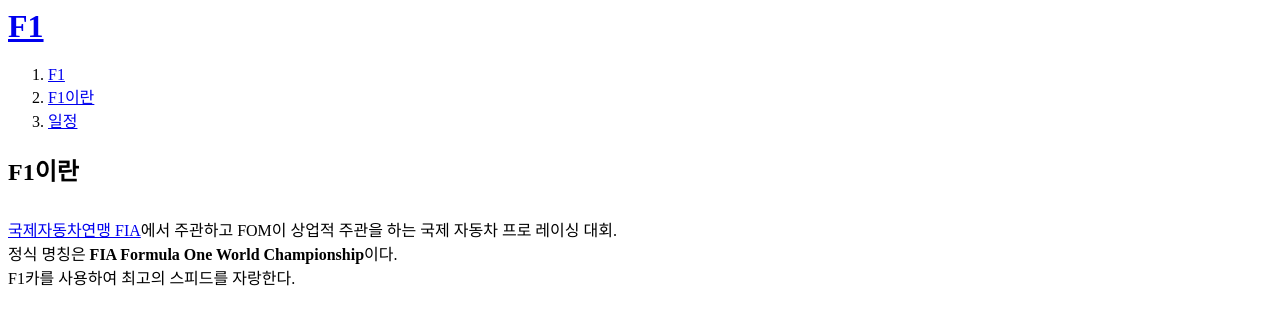
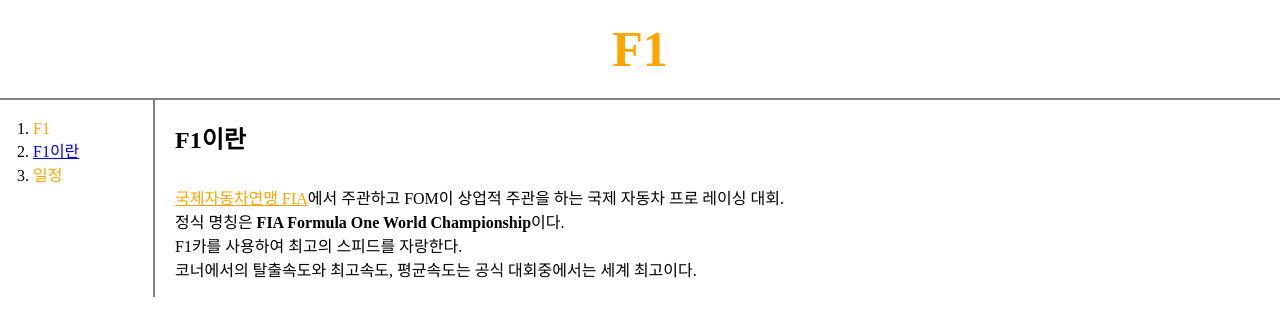
Before and after one commit to gusdnwkd1/CTQ-HTML-Assignment, a plain HTML site: page 2.html in a window 1280 px wide. Drawn offline with Linux system fonts and the light colour scheme.

Commit message:
Add files via upload

```diff
--- a/2.html
+++ b/2.html
@@ -1,18 +1,29 @@
-<!dogtype html>
+<!doctype html>
 <html>
 <head>
   <title>F1이란 - html</title>
   <meta charset="utf-8">
+  <link rel="stylesheet" href="style.css">
 </head>
 <body>
   <h1><a href="index.html">F1</a></h1>
-  <ol>
-    <li><a href="1.html">F1</a></li>
-    <li><a href="2.html">F1이란</a></li>
-    <li><a href="3.html">일정</a></li>
-  </ol>
-  <h2>F1이란</h2>
-  <p style="margin-top:30px"><a href="https://www.fia.com/" target="_blank" title="FIA homepage">국제자동차연맹 FIA</a>에서 주관하고 FOM이 상업적 주관을 하는 국제 자동차 프로 레이싱 대회.
-  <br>정식 명칭은 <strong>FIA Formula One World Championship</strong>이다.<br>F1카를 사용하여 최고의 스피드를 자랑한다.</p>
+  <div id="grid">
+    <ol>
+      <li><a href="1.html" class="saw">F1</a></li>
+      <li><a href="2.html"
+        class="saw" id=active>F1이란</a></li>
+      <li><a href="3.html" class="saw">일정</a></li>
+    </ol>
+    <div id="article">
+      <h2>F1이란</h2>
+      <p style="margin-top:30px">
+      <a href="https://www.fia.com/" target="_blank" title="FIA homepage"
+      style="text-decoration:underline">
+      국제자동차연맹 FIA</a>에서 주관하고 FOM이 상업적 주관을 하는 국제 자동차 프로 레이싱 대회.
+      <br>정식 명칭은 <strong>FIA Formula One World Championship</strong>이다.
+      <br>F1카를 사용하여 최고의 스피드를 자랑한다.
+      <br>코너에서의 탈출속도와 최고속도, 평균속도는 공식 대회중에서는 세계 최고이다.</p>
+    </div>
+  </div>
 </body>
 </html>
--- /dev/null
+++ b/style.css
@@ -0,0 +1,46 @@
+body{
+  margin:0;
+}
+a {
+  color:orange;
+  text-decoration: none;
+}
+#active{
+  color:blue;
+  text-decoration: underline;
+}
+.saw{
+  color:orange;
+}
+h1{
+  font-size: 50px;
+  text-align: center;
+  border-bottom:2px solid gray;
+  margin:0;
+  padding:20px;
+}
+#grid ol{
+  border-right:2px solid gray;
+  margin:0;
+  width:100px;
+  padding:20px;
+  padding-left:33px;
+}
+#grid{
+  display: grid;
+  grid-template-columns: 150px 1fr;
+}
+#grid #article{
+  padding-left:25px;
+}
+@media(max-width:800px){
+  #grid{
+    display: block;
+  }
+  #grid ol{
+    border-right:none;
+  }
+  h1 {
+    border-bottom:none;
+  }
+}
```
Also changed, not shown: 1.html (+14 -9 lines), 3.html (+13 -8 lines), index.html (+10 -7 lines).
